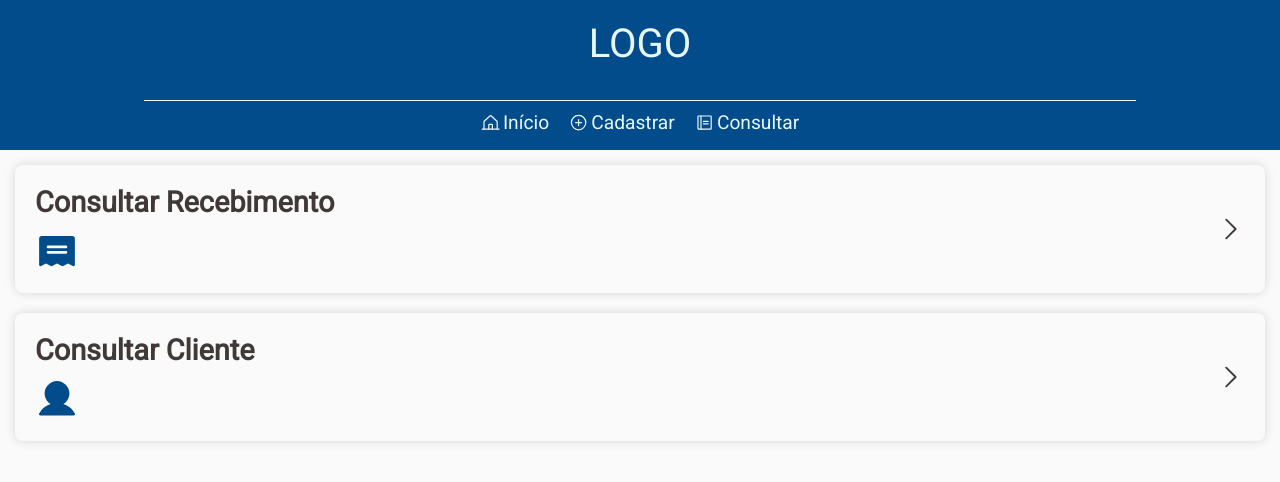
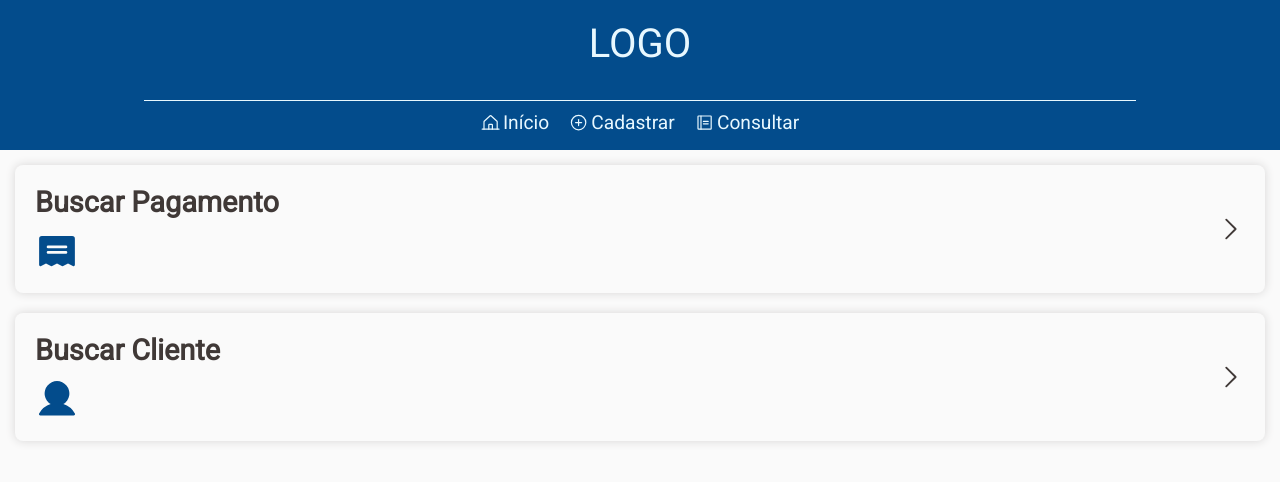
Before and after one commit to PedroSchinke/Controle-de-Pagamentos, a React (Vite) app: page /consultar in a window 1280 px wide. Shown: the top 482 px of the page. Built offline with nearby package versions, Linux system fonts and the light colour scheme; the HTML template or start-up script is replaced by a standard one.

Commit message:
changes in nomenclature

```diff
--- a/src/pages/register pages/RegisterPage.tsx
+++ b/src/pages/register pages/RegisterPage.tsx
@@ -8,7 +8,7 @@ export function RegisterPage() {
       <NavLink to="/cadastrar/recebimento">
         <RegisterPageOption>
           <h1>
-            Cadastrar Recebimento
+            Cadastrar Pagamento
             <Receipt size={44} weight="fill" className="icon" />
           </h1>
           <CaretRight size={30} />
--- a/src/pages/register pages/pages/register receipt page/RegisterReceipt.tsx
+++ b/src/pages/register pages/pages/register receipt page/RegisterReceipt.tsx
@@ -37,7 +37,7 @@ export function RegisterReceipt() {
           </label>
         </RegisterForm>
         <ConfirmRegisterButton type="submit" form="register_form">
-          Confirmar
+          Cadastrar
         </ConfirmRegisterButton>
       </RegisterPageContainer>
     </RegisterPageLayout>
--- a/src/pages/search pages/SearchPage.tsx
+++ b/src/pages/search pages/SearchPage.tsx
@@ -8,7 +8,7 @@ export function SearchPage() {
       <NavLink to="/consultar/recebimento">
         <SearchPageOption>
           <h1>
-            Consultar Recebimento
+            Buscar Pagamento
             <Receipt size={44} weight="fill" className="icon" />
           </h1>
           <CaretRight size={30} />
@@ -17,7 +17,7 @@ export function SearchPage() {
       <NavLink to="/consultar/cliente">
         <SearchPageOption>
           <h1>
-            Consultar Cliente
+            Buscar Cliente
             <User size={44} weight="fill" className="icon" />
           </h1>
           <CaretRight size={30} />
--- a/src/pages/search pages/pages/search client page/SearchClient.tsx
+++ b/src/pages/search pages/pages/search client page/SearchClient.tsx
@@ -27,7 +27,7 @@ export function SearchClient() {
   return (
     <SearchClientPageLayout>
       <SearchClientPageContainer>
-        <h1>Consultar cliente</h1>
+        <h1>Buscar Cliente</h1>
         <ClientFilter />
       </SearchClientPageContainer>
       {showResults && (
```
